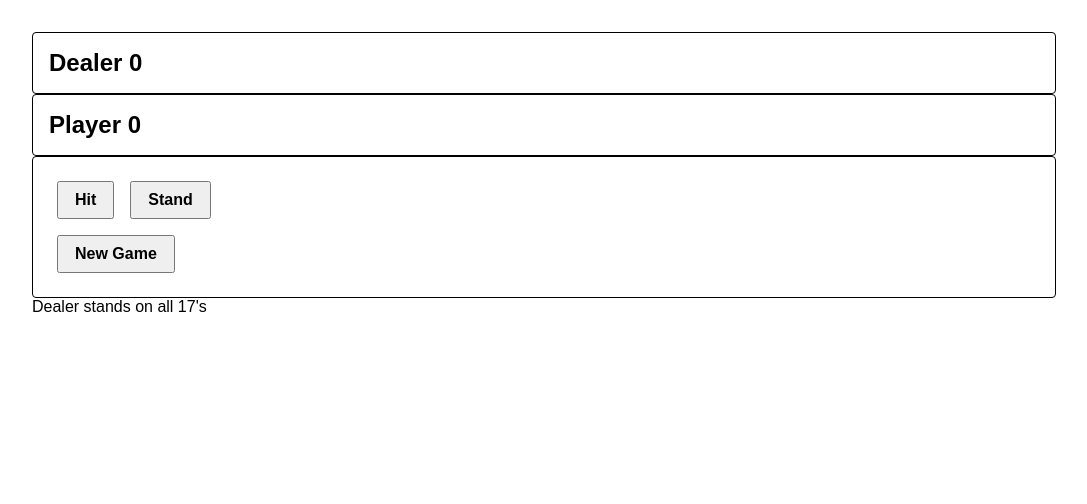
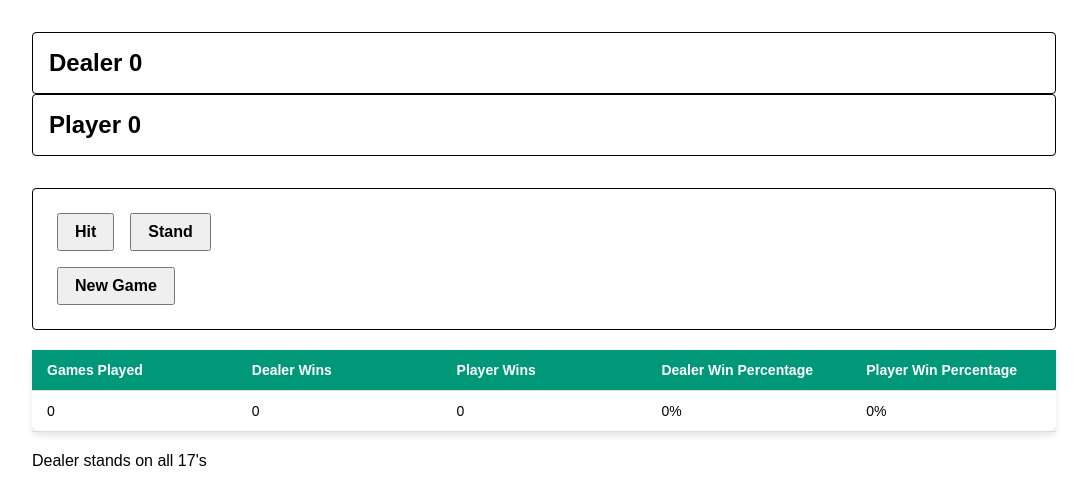
Before and after one commit to Tyler-de-Wit/black-jack-react, a React (Vite) app: page / in a window 1280 px wide. Shown: the top 504 px of the page, without its empty margins (96-1183 px from the left). Built offline with nearby package versions, Linux system fonts and the light colour scheme; the HTML template or start-up script is replaced by a standard one.

Commit message:
feat: Add the game statistics component which tracks games played, player and dealer wins

```diff
--- a/src/App.css
+++ b/src/App.css
@@ -17,6 +17,7 @@ main {
 }
 
 .card-hands {
+  margin-bottom: 2rem;
 }
 
 .dealers-hand,
@@ -37,3 +38,52 @@ main {
   font-weight: 600;
   font-size: 1rem;
 }
+
+/* Statistics Table */
+/* Container to make the table horizontally scrollable on small screens */
+.table-container {
+  overflow-x: auto;
+  margin: 20px 0;
+  box-shadow: 0 4px 6px rgba(0, 0, 0, 0.1);
+  border-radius: 8px;
+}
+
+/* Base table styling */
+table {
+  width: 100%;
+  border-collapse: collapse; /* Merges cell borders */
+  table-layout: fixed; /* Makes column widths predictable */
+  font-family: sans-serif;
+  font-size: 14px;
+  background-color: #ffffff;
+}
+
+/* Header row styling */
+thead {
+  background-color: #009879;
+  color: #ffffff;
+  text-align: left;
+}
+
+/* Content cells padding and alignment */
+th,
+td {
+  padding: 12px 15px;
+  border-bottom: 1px solid #dddddd;
+}
+
+/* Zebra striping (alternating row backgrounds) */
+tbody tr:nth-child(even) {
+  background-color: #f3f3f3;
+}
+
+/* Hover effect on table rows */
+tbody tr:hover {
+  background-color: #f1f1f1;
+  cursor: pointer;
+}
+
+/* Bold the text for table headers */
+th {
+  font-weight: bold;
+}
--- a/src/App.tsx
+++ b/src/App.tsx
@@ -4,6 +4,7 @@ import shuffleDeck from "./lib/shuffleDeck";
 import calculateHandValue from "./lib/calculateHandValue";
 import PlayingCard from "./components/PlayingCard";
 import Button from "./components/Button";
+import GameStatistics from "./components/GameStatistics";
 import deckOfCards from "./data/deckOfCards";
 
 type Card = {
@@ -20,6 +21,12 @@ type GameState = {
   resultMessage: string;
 };
 
+type GameStatisticsState = {
+  gamesPlayed: number;
+  dealerWins: number;
+  playerWins: number;
+};
+
 function App() {
   const [game, setGame] = useState<GameState>({
     playersHand: [],
@@ -27,6 +34,11 @@ function App() {
     deck: [],
     playersTurn: true,
     resultMessage: "",
+  });
+  const [gameStatistics, setGameStatistics] = useState<GameStatisticsState>({
+    gamesPlayed: 0,
+    dealerWins: 0,
+    playerWins: 0,
   });
 
   // Start a new game
@@ -39,16 +51,30 @@ function App() {
     const playersHand = [deck[0], deck[2]];
     const dealersHand = [deck[1], deck[3]];
 
+    if (
+      calculateHandValue(playersHand) === 21 &&
+      calculateHandValue(dealersHand) === 21
+    ) {
+      playersTurn = false;
+      resultMessage = "Push, Both Have Blackjack";
+
+      finishGame("push");
+    }
+
     // Check for player Blackjack
-    if (calculateHandValue(playersHand) === 21) {
+    else if (calculateHandValue(playersHand) === 21) {
       playersTurn = false;
       resultMessage = "Blackjack, You Win!";
+
+      finishGame("player");
     }
 
     // Check for dealer Blackjack
-    if (calculateHandValue(dealersHand) === 21) {
+    else if (calculateHandValue(dealersHand) === 21) {
       playersTurn = false;
-      resultMessage = "Dealer Blackjack, You Loose";
+      resultMessage = "Dealer Blackjack, You Lose";
+
+      finishGame("dealer");
     }
 
     // Update state
@@ -82,8 +108,10 @@ function App() {
     // Check for player Blackjack or Bust
     if (value === 21) {
       resultMessage = "Blackjack, You Win!";
+      finishGame("player");
     } else if (value > 21) {
-      resultMessage = "Bust, You Loose";
+      resultMessage = "Bust, You Lose";
+      finishGame("dealer");
     }
 
     // Update state
@@ -119,14 +147,19 @@ function App() {
     const playerValue = calculateHandValue(playersHand);
     if (dealerValue > 21) {
       resultMessage = "Dealer Bust, You Win!";
+      finishGame("player");
     } else if (dealerValue === 21) {
-      resultMessage = "Dealer Blackjack, You Loose";
+      resultMessage = "Dealer Blackjack, You Lose";
+      finishGame("dealer");
     } else if (dealerValue > playerValue) {
-      resultMessage = "Dealer Higher Total, You Loose";
+      resultMessage = "Dealer Higher Total, You Lose";
+      finishGame("dealer");
     } else if (playerValue > dealerValue) {
       resultMessage = "Player Higher Total, You Win!";
+      finishGame("player");
     } else if (playerValue === dealerValue) {
       resultMessage = "Push, Player And Dealer Are Tied";
+      finishGame("push");
     }
 
     // Update state
@@ -137,6 +170,15 @@ function App() {
       playersTurn: false,
       resultMessage,
     });
+  };
+
+  // Update game statistics when game finishes
+  const finishGame = (winner: "player" | "dealer" | "push") => {
+    setGameStatistics((prev) => ({
+      gamesPlayed: prev.gamesPlayed + 1,
+      playerWins: prev.playerWins + (winner === "player" ? 1 : 0),
+      dealerWins: prev.dealerWins + (winner === "dealer" ? 1 : 0),
+    }));
   };
 
   return (
@@ -170,6 +212,11 @@ function App() {
         <Button onClick={startGame} message="New Game" />
         <p>{game.resultMessage}</p>
       </div>
+      <GameStatistics
+        gamesPlayed={gameStatistics.gamesPlayed}
+        dealerWins={gameStatistics.dealerWins}
+        playerWins={gameStatistics.playerWins}
+      />
       <p>Dealer stands on all 17's</p>
     </main>
   );
--- /dev/null
+++ b/src/components/GameStatistics.tsx
@@ -0,0 +1,38 @@
+import calculatePercentage from "../lib/calculatePercentage";
+
+type GameStatisticsProps = {
+  gamesPlayed: number;
+  dealerWins: number;
+  playerWins: number;
+};
+
+function GameStatistics({
+  gamesPlayed,
+  dealerWins,
+  playerWins,
+}: GameStatisticsProps) {
+  return (
+    <table className="table-container">
+      <thead>
+        <tr>
+          <th>Games Played</th>
+          <th>Dealer Wins</th>
+          <th>Player Wins</th>
+          <th>Dealer Win Percentage</th>
+          <th>Player Win Percentage</th>
+        </tr>
+      </thead>
+      <tbody>
+        <tr>
+          <td>{gamesPlayed}</td>
+          <td>{dealerWins}</td>
+          <td>{playerWins}</td>
+          <td>{calculatePercentage(dealerWins, gamesPlayed)}%</td>
+          <td>{calculatePercentage(playerWins, gamesPlayed)}%</td>
+        </tr>
+      </tbody>
+    </table>
+  );
+}
+
+export default GameStatistics;
--- /dev/null
+++ b/src/lib/calculatePercentage.ts
@@ -0,0 +1,11 @@
+function calculatePercentage(partialValue: number, totalValue: number) {
+  // Prevent a division by 0
+  if (totalValue === 0) return 0;
+
+  // Calculate answer
+  let answer = (partialValue / totalValue) * 100;
+
+  return answer.toFixed(2);
+}
+
+export default calculatePercentage;
```
